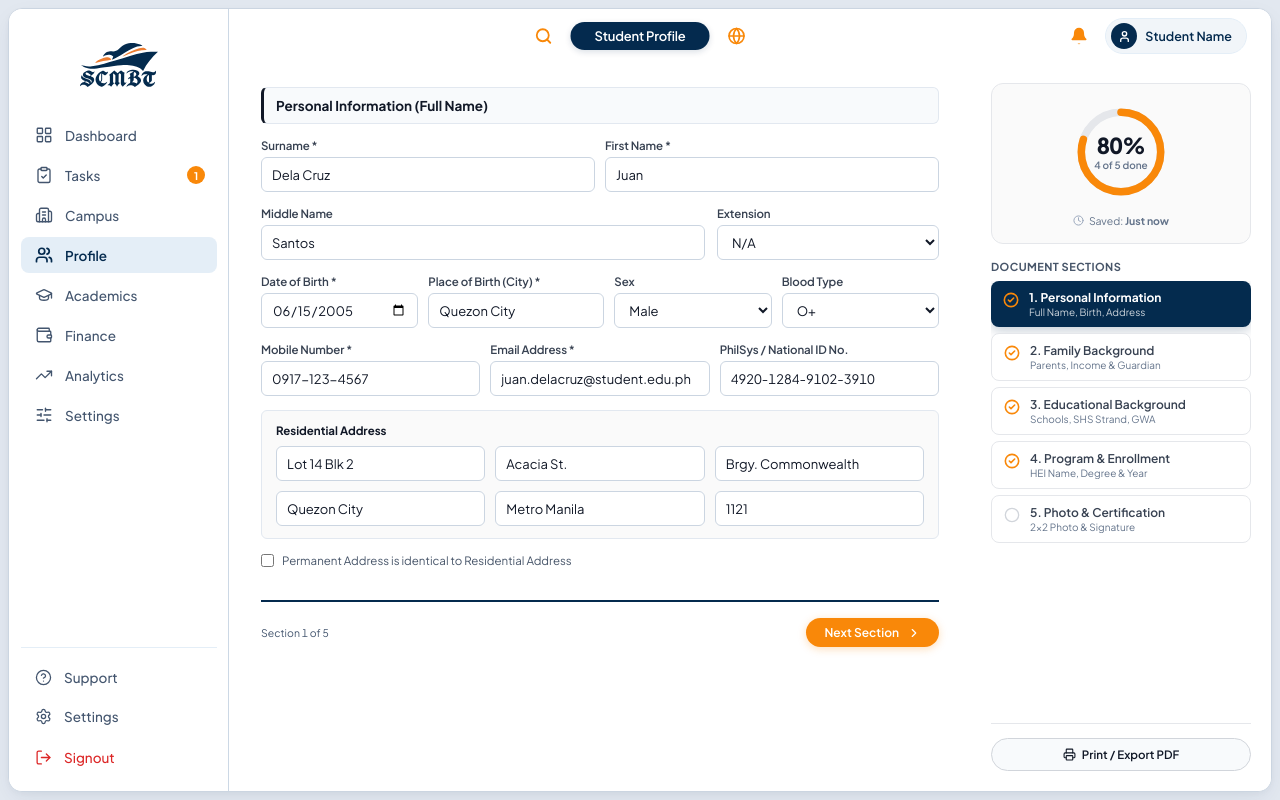
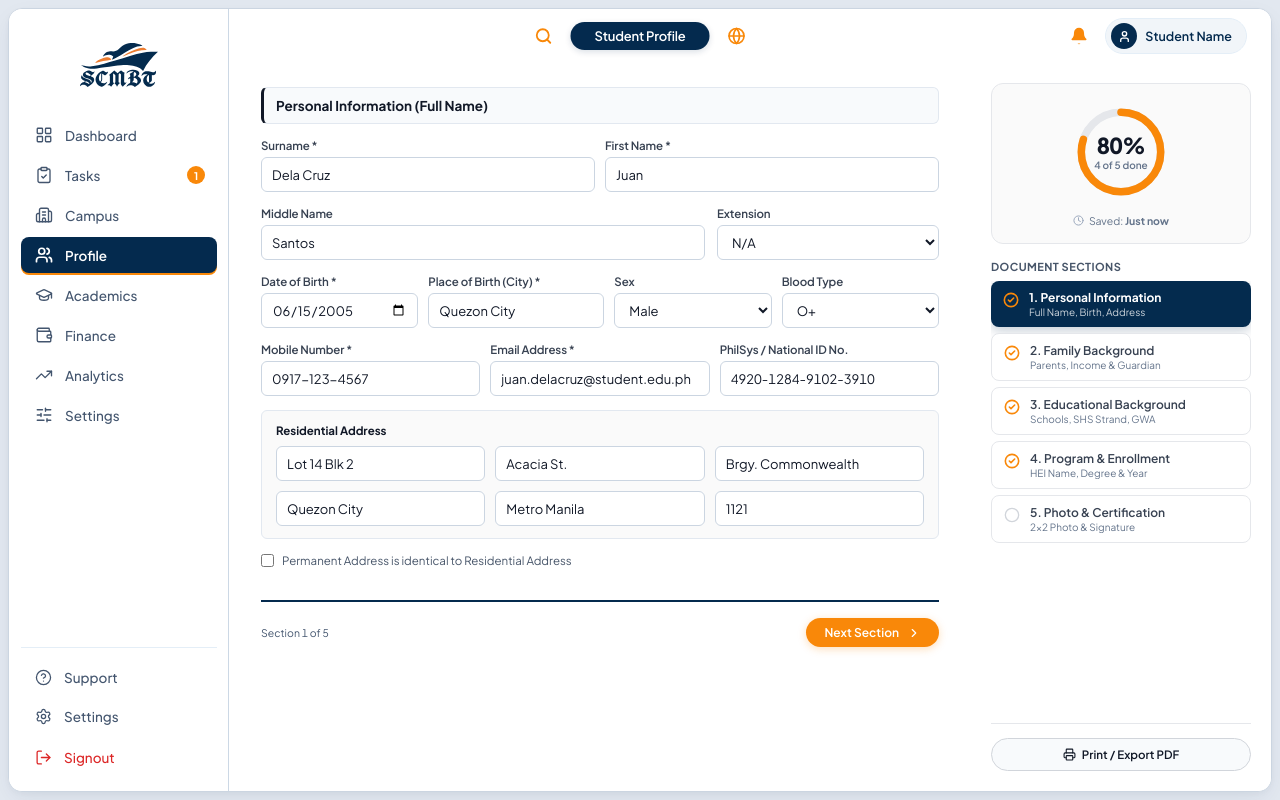
Before and after one commit to PSYDN26/rdesignSYS, a React (Vite) app: page / in a window 1280 px wide. Built offline with nearby package versions, Linux system fonts and the light colour scheme.

Commit message:
feat: align sidebar active nav and tasks badge with design specs

```diff
--- a/src/index.css
+++ b/src/index.css
@@ -658,9 +658,14 @@ button:active {
 }
 
 .prod-nav-btn.active {
-  background: var(--bg-active);
-  color: var(--text-primary);
+  background: var(--blue);
+  color: #ffffff;
   font-weight: 600;
+  box-shadow: 0 2px 0 0 var(--amber);
+}
+
+.prod-nav-btn.active svg {
+  stroke: #ffffff;
 }
 
 .signout-btn {
@@ -676,7 +681,7 @@ button:active {
 .prod-nav-badge {
   position: absolute;
   right: 12px;
-  background: var(--accent-red);
+  background: var(--amber);
   color: #ffffff;
   font-size: 10.5px;
   font-weight: 700;
```
